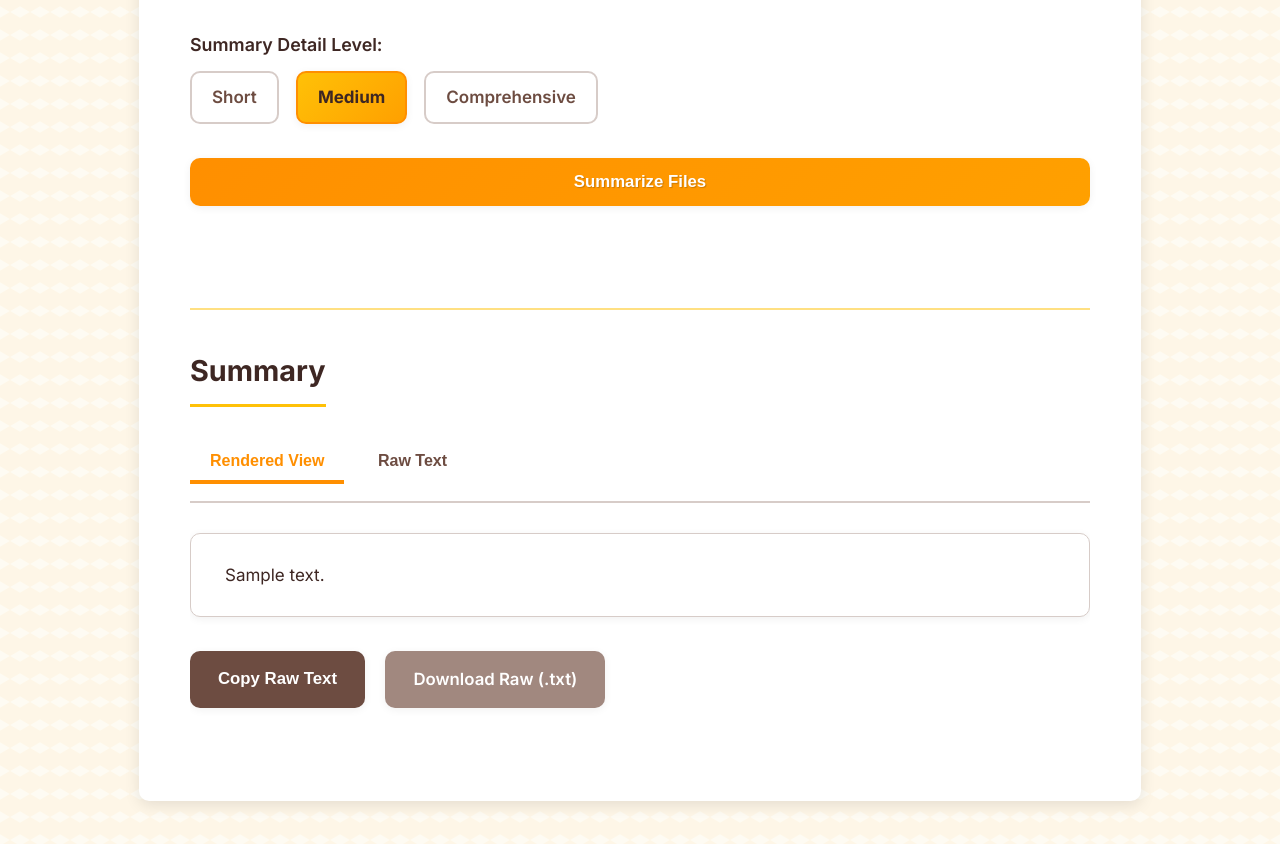
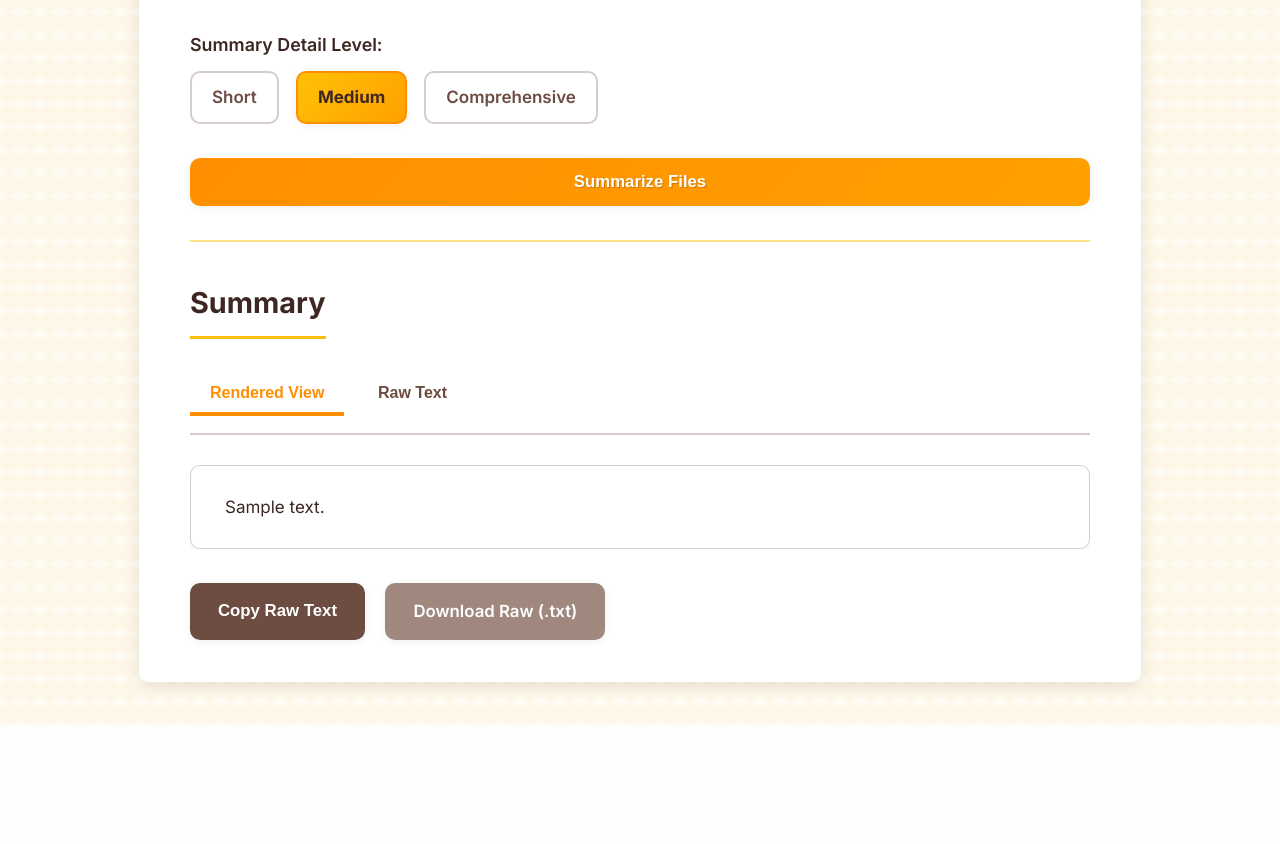
Before and after one commit to Jakey-Jakey/Bearsum, a Flask app: template templates/index.html in a window 1280 px wide. Shown: the part 931-1775 px from the top of the page. After the commit the page ends 1656 px from the top, so only its background shows below. Run offline with Flask 2, Linux system fonts and the light colour scheme; the template is opened without the code that fills it: most values are stand-ins (such as "Sample title", 1, 10 or a date in 2020); parts of the project's set-up code (start-up, migrations or seed data) failed here and were passed over; some libraries are stand-ins or nearby versions.

Commit message:
Update style.css

```diff
--- a/static/style.css
+++ b/static/style.css
@@ -94,16 +94,26 @@ a:hover { color: var(--color-accent-secondary); text-decoration: underline; }
 .app-header h1 { margin: 0; font-weight: 700; text-shadow: 1px 1px 2px rgba(0,0,0,0.1); }
 .theme-accent { font-weight: 400; font-size: 0.8em; color: var(--color-text-primary); display: block; margin-top: 0.2em; }
 
-.upload-section{
+.upload-section, .story-section {
     margin-bottom: 3em; /* Consistent larger spacing */
+    padding-bottom: 2em; /* Add padding below section */
+    border-bottom: 1px solid var(--color-border-medium); /* Separator line */
 }
+.upload-section:last-of-type, .story-section:last-of-type {
+     border-bottom: none; /* No border for the last section */
+     margin-bottom: 0; /* Adjust margin if needed */
+}
+
 
 /* --- Utility --- */
 .visually-hidden { /* Hides element visually but keeps accessible */
   position: absolute; width: 1px; height: 1px; padding: 0; margin: -1px;
   overflow: hidden; clip: rect(0, 0, 0, 0); white-space: nowrap; border: 0;
 }
-.hidden { display: none !important; } /* Keep using display:none for JS logic, handle transition separately */
+/* Use JS to add/remove this class for visibility control */
+.hidden {
+    display: none !important;
+}
 
 
 /* --- Flash Messages --- */
@@ -257,43 +290,46 @@ a:hover { color: var(--color-accent-secondary); text-decoration: underline; }
 
 .action-buttons { margin-top: 2em; display: flex; gap: 1.2em; flex-wrap: wrap; }
 
-/* --- Section Visibility Transition --- */
-/* Apply base transition properties to elements that will fade/slide */
-/* Use a wrapper or apply directly if structure allows */
+/* --- Section Visibility Transition (SIMPLIFIED) --- */
 .processing-indicator-wrapper,
 .results-container-wrapper {
     transition: opacity var(--transition-speed) var(--transition-easing),
                 transform var(--transition-speed) var(--transition-easing),
-                max-height 0.4s ease-in-out; /* Transition max-height */
+                visibility 0s linear var(--transition-speed); /* Hide visibility after transition */
+                /* Removed max-height transition */
     opacity: 1;
     transform: translateY(0);
-    overflow: hidden; /* Hide content when collapsing */
-    max-height: 1000px; /* Set a large max-height */
+    overflow: visible; /* Allow content visibility during fade */
+    visibility: visible;
 }
 
-/* Define the hidden state */
+/* Define the hidden state (SIMPLIFIED) */
 .processing-indicator-wrapper.hidden,
 .results-container-wrapper.hidden {
     opacity: 0;
-    transform: translateY(10px); /* Smaller translate */
+    transform: translateY(15px); /* Keep slight translate */
     pointer-events: none;
-    max-height: 0; /* Collapse height */
-    margin-top: 0 !important; /* Remove margin when hidden */
-    margin-bottom: 0 !important;
-    padding-top: 0 !important;
-    padding-bottom: 0 !important;
-    border: none !important; /* Remove borders if any */
+    visibility: hidden;
+    transition: opacity var(--transition-speed) var(--transition-easing),
+                transform var(--transition-speed) var(--transition-easing),
+                visibility 0s linear 0s; /* Make invisible immediately */
+    /* Remove max-height, margin, padding, border overrides - rely on display:none equivalent via visibility */
+    height: 0; /* Still useful to collapse space */
+    overflow: hidden; /* Prevent content spill */
+    margin: 0 !important; /* Ensure margin collapses */
+    padding: 0 !important; /* Ensure padding collapses */
+    border: none !important; /* Ensure border collapses */
 }
+
 
 /* --- Processing Indicator (Refined) --- */
 .processing-indicator {
-    margin-top: 2.5em; padding: 2.5em; background-color: var(--color-bg-light);
+    /* Removed margin-top/bottom here, handled by wrapper */
+    padding: 2.5em; background-color: var(--color-bg-light);
     border: 1px solid var(--color-border-light); border-radius: var(--border-radius);
     text-align: center; display: flex; flex-direction: column; align-items: center; gap: 1.5em;
     box-shadow: var(--box-shadow-medium);
-    margin-bottom: 3em; /* Ensure spacing */
 }
-/* .processing-indicator.hidden { display: none !important; } */ /* JS will handle wrapper */
 
 .spinner {
     border: 8px solid var(--color-border-light); /* Thicker border */
@@ -345,12 +379,21 @@ p.latest-status-message {
 
 /* --- Results Area (Refined Transitions) --- */
 .results-container {
-    margin-top: 3em; padding-top: 2.5em;
+     /* Removed margin-top/bottom here, handled by wrapper */
+    padding-top: 2.5em;
     border-top: 2px solid var(--color-border-light); /* Thicker border */
     display: flex; flex-direction: column; gap: 3em;
-    margin-bottom: 3em; /* Ensure spacing */
 }
-/* .results-container.hidden { display: none !important; } */ /* JS will handle wrapper */
+
+.results-area { /* Style individual result sections */
+     padding-bottom: 2em;
+     border-bottom: 1px dashed var(--color-border-medium);
+}
+.results-area:last-child {
+     border-bottom: none;
+     padding-bottom: 0;
+}
+
 
 .results-area h2 {
     margin-top: 0; margin-bottom: 1.2em; color: var(--color-text-dark);
@@ -386,34 +429,46 @@ p.latest-status-message {
 /* View Toggle Transition */
 #summary-rendered,
 #summary-raw {
-    transition: opacity 0.3s var(--transition-easing), visibility 0.3s var(--transition-easing);
-    /* Remove height/overflow transitions - rely on parent container */
+    transition: opacity 0.3s var(--transition-easing), visibility 0.3s linear; /* Use linear for visibility */
+    /* Ensure these are not hidden by default if they contain results */
+    opacity: 1;
+    visibility: visible;
+    position: relative; /* Change back to relative if absolute causes issues */
+    width: 100%;
+    box-sizing: border-box;
 }
 
 #summary-rendered.hidden,
 #summary-raw.hidden {
     opacity: 0;
     visibility: hidden; /* Use visibility for transition */
-    position: absolute; /* Allow overlap for cross-fade */
-    width: calc(100% - 4em); /* Adjust based on parent padding */
+    /* position: absolute; */ /* Temporarily disable absolute positioning */
+    /* width: calc(100% - 6em); */
+    /* left: 3em; */
     pointer-events: none;
+    height: 0; /* Collapse height when hidden */
+    overflow: hidden; /* Hide content */
+    margin: 0;
+    padding: 0;
+    border: none;
 }
 
-/* Wrapper to manage height for absolute positioned children */
+/* Wrapper to manage height for view toggle */
 .summary-view-wrapper {
     position: relative;
     min-height: 100px; /* Estimate minimum height or calculate dynamically */
     transition: min-height 0.3s ease-in-out; /* Animate height change */
+    margin-bottom: 1em; /* Add space below wrapper */
+    overflow: hidden; /* Hide overflowing absolute children if used */
 }
 
 
 /* Rendered/Raw Views Styling */
-.summary-rendered {
+.summary-rendered { /* Applies to both summary and story rendered views */
     line-height: 1.8; /* More spacing */
     color: var(--color-text-primary); padding: 1.5em 2em; /* More padding */
     border: 1px solid var(--color-border-medium); border-radius: var(--border-radius);
     background-color: var(--color-surface); box-shadow: var(--box-shadow-light);
-    /* Remove position:absolute if using wrapper */
 }
 .summary-rendered h1, .summary-rendered h2, .summary-rendered h3, .summary-rendered h4 {
     color: var(--color-text-dark); margin-top: 1.5em; margin-bottom: 0.8em;
```
Also changed, not shown: other parts of static/style.css (+30 -7 lines).
